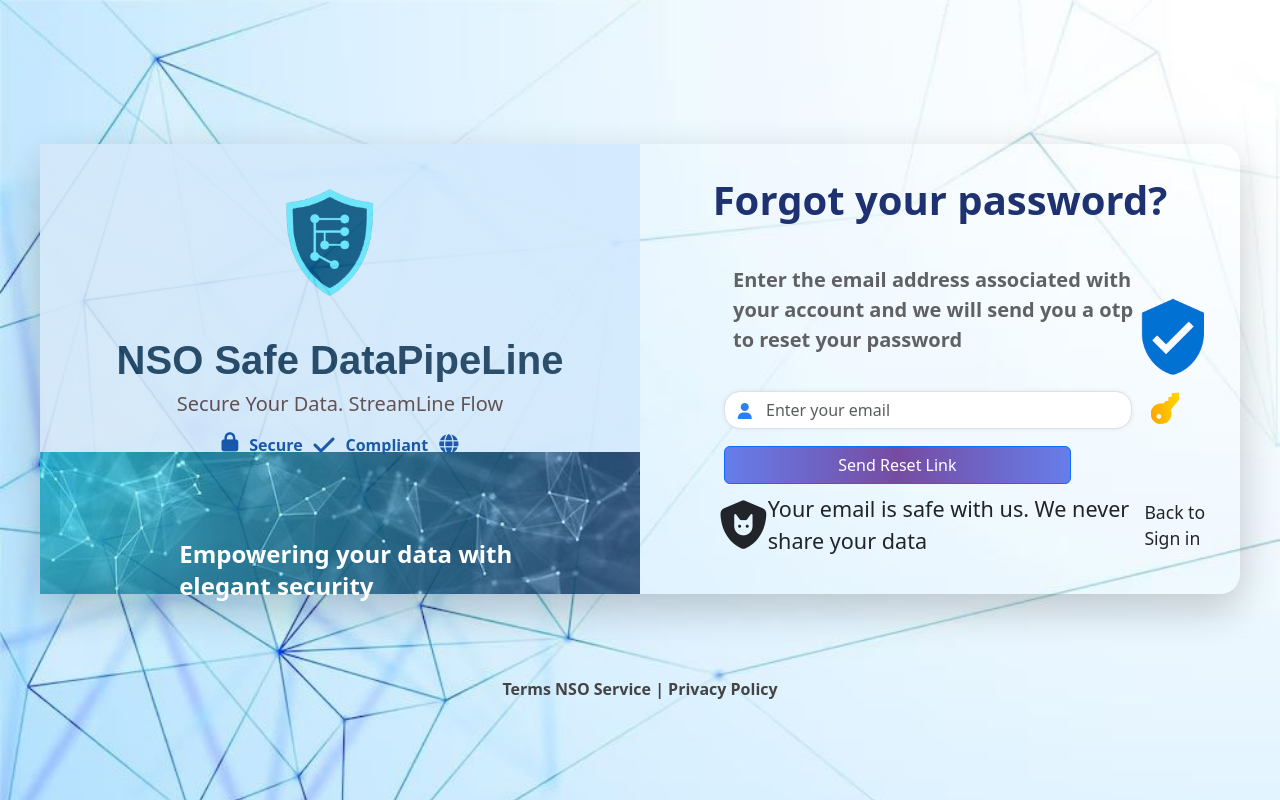
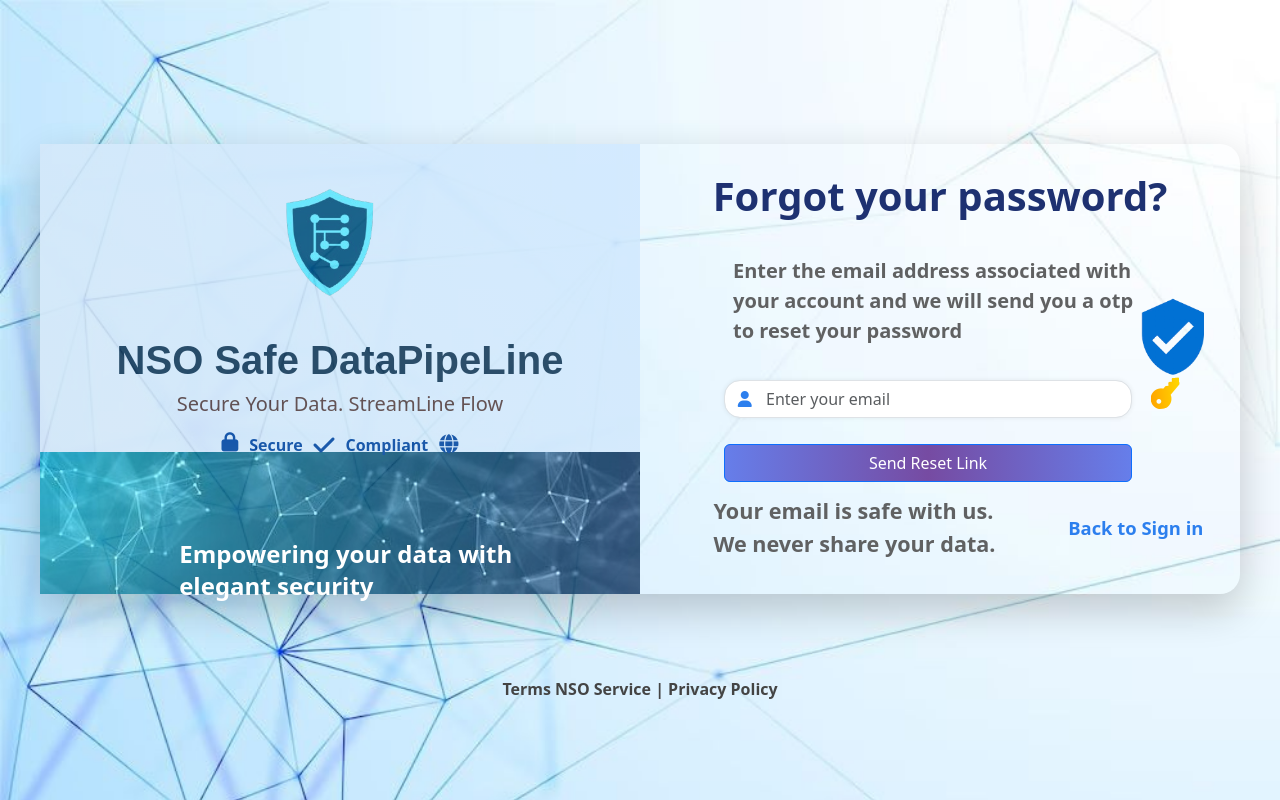
Before and after one commit to sparshgoyal199/SafeDataTool, a plain HTML site: page SafeDataTool/html/forgot_pass.html in a window 1280 px wide. Drawn offline with nearby package versions, Linux system fonts and the light colour scheme.

Commit message:
new password page created

```diff
--- a/SafeDataTool/css/forgot_pass.css
+++ b/SafeDataTool/css/forgot_pass.css
@@ -25,7 +25,7 @@ body {
     display: flex;
     justify-content: space-around;
     flex-direction: column;
-    height: 39%;
+    height: 43%;
 }
 
 .forgot-container{
@@ -35,7 +35,7 @@ body {
 
 .forgot-button{
     background: linear-gradient(90deg, #667eea, #764ba2, #667eea);
-    width: 68%;
+    width: 80%;
     /* margin-left: -3%; */
 }
 
@@ -65,7 +65,11 @@ body {
     margin-left: -1%;
 }
 .safe-text{
+    width: 57%;
+    color: #606162;
+    font-weight: 600;
     font-size: 2.7vh;
+    margin-left: -7%;
 }
 .cat-shield{
     width: 15%;
@@ -73,7 +77,10 @@ body {
     font-size: 6.1vh;
 }
 .signin-text{
-    font-size: 2.2vh;
+    font-size: 2.3vh;
+    color: #2c7fee;
+    font-weight: 600;
+    font-family: system-ui;
 }
 .logo-text{
     display: flex;
--- a/SafeDataTool/html/forgot_pass.html
+++ b/SafeDataTool/html/forgot_pass.html
@@ -47,19 +47,16 @@
                    <div class="email-div">
                       <div style="height: 26%;">
                         <input type="email" style="width: 80%; font-weight: 500; padding-left: 41px;" class="form-control input-tag rounded-4"  id="email" placeholder="Enter your email">
-                        <i style="bottom: 84%; right: -2.7%; position: relative; color: #2c7fee;" class="fa-solid fa-user"></i>
+                        <i style="bottom: 78%; right: -2.7%; position: relative; color: #2c7fee;" class="fa-solid fa-user"></i>
                         <i class="fa-solid fa-key key-forgot"></i>
                       </div>
 
                       <button id='submit' class="btn btn-primary forgot-button">Send Reset Link</button>
 
                       <div class="email-safe">
-                        <div class="logo-text">
-                          <i class="fa-solid fa-shield-cat cat-shield"></i>
-                          <span class="safe-text">
-                            Your email is safe with us. We never share your data
+                        <span class="safe-text">
+                            Your email is safe with us. We never share your data.
                           </span>
-                        </div>
                         <span class="signin-text">
                           Back to Sign in
                         </span>
```
Also changed, not shown: SafeDataTool/css/new_pass.css (+7 -1 lines), SafeDataTool/html/new_pass.html (+5 -5 lines).
